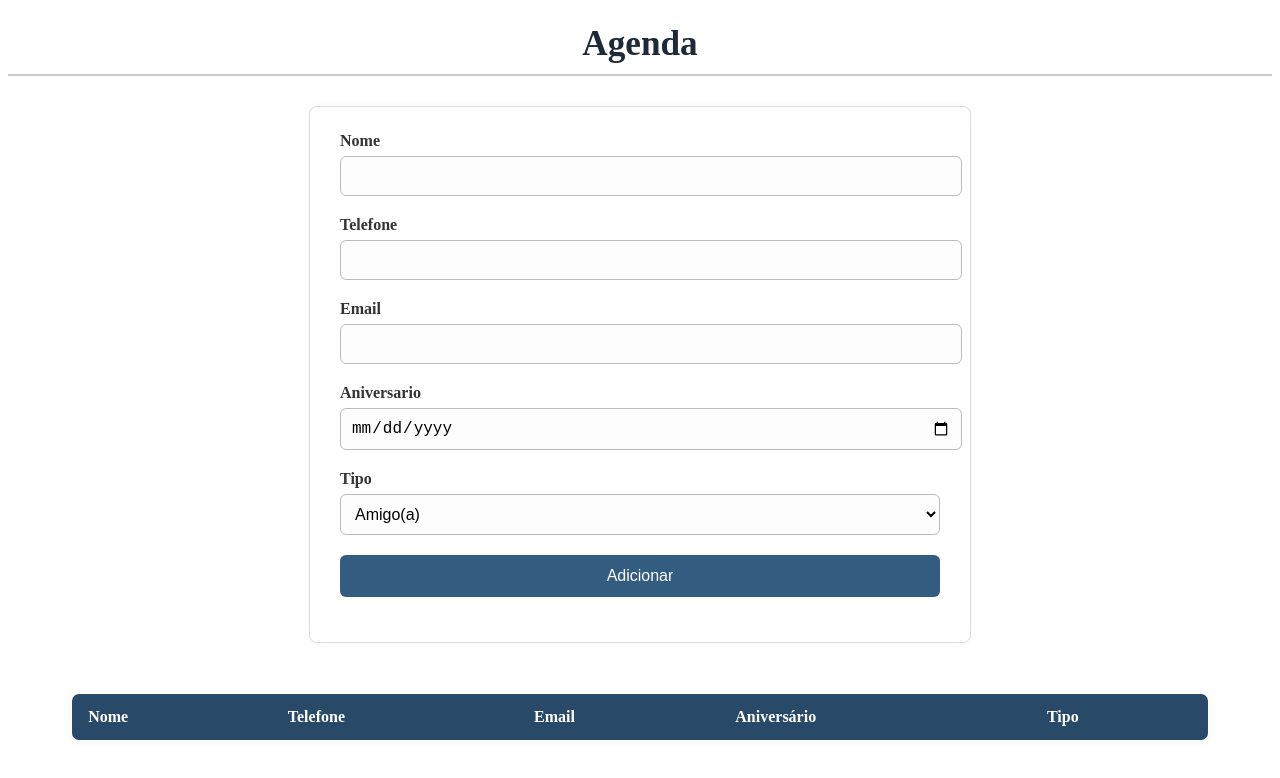
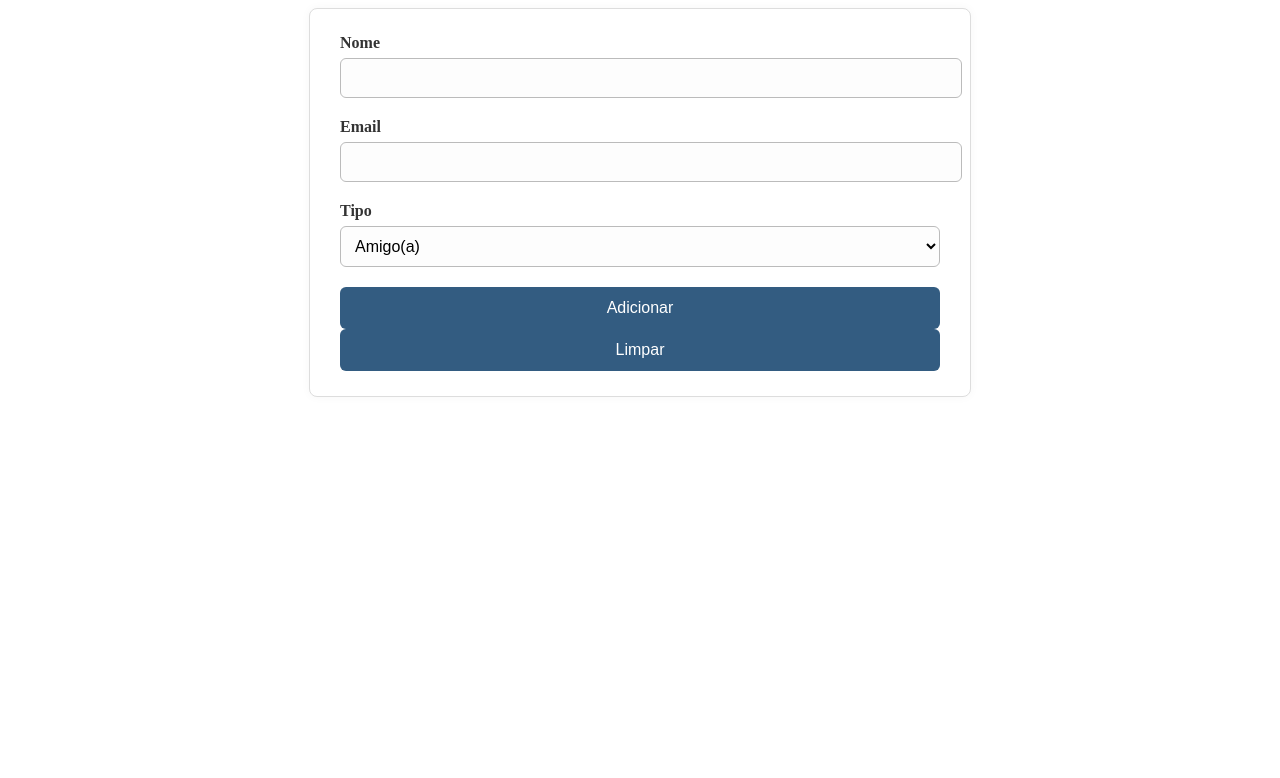
Before and after one commit to EvelynSamara050/agenda, an Angular app: page / in a window 1280 px wide. Shown: the top 778 px of the page. Built offline with nearby package versions, Linux system fonts and the light colour scheme.

Commit message:
alterações

```diff
--- a/src/app/adiciona-contato/adiciona-contato.html
+++ b/src/app/adiciona-contato/adiciona-contato.html
@@ -1,55 +1,31 @@
-<h1>Agenda</h1>
 
-<form>
+<form [formGroup]="formContato">
     <div>
         <label for="nome">Nome</label>
-        <input type="text" name="nome" id="nome" #nm>
+        <input type="text"
+              name="nome" id="nome"
+              formControlName="nome">
     </div>
-    <div>
-        <label for="tel">Telefone</label>
-        <input type="text" name="tel" id="tel" #tel>
-    </div>
-    <div>
+      <div>
         <label for="email">Email</label>
-        <input type="email" name="email" id="email" #email>
-    </div>
-    <div>
-        <label for="aniv">Aniversario</label>
-        <input type="date" name="aniv" id="aniv" #an>
+        <input type="email"
+              name="email" id="email"
+              formControlName="email">
     </div>
     <div>
         <label for="tipo">Tipo</label>
-        <select id="tipo" #tipo>
-            <option value="Amigo">Amigo(a)</option>
-            <option value="Familia">Familia</option>
-            <option value="Trabalho">Trabalho</option>
-            <option value="Outro">Outro</option>
+        <select name="nome" id="nome"
+                formControlName="tipo">
+            @for (t of tipos; track t) {
+                <option [value]="t">{{t}}</option>
+            }
         </select>
     </div>
-    <div>
-        <input type="button" value="Adicionar"
-            (click)="adicionar(nm.value, tel.value, email.value, an.value, tipo.value)">
-    </div>
+    <input type="button" value="Adicionar"
+           [disabled]="formContato.invalid"
+           (click)="adicionar()">
+
+            <input type="button" value="Limpar"
+           (click)="limparCampos
+           ()">
 </form>
-
-<!-- Tabela de contatos -->
-<table style="margin-top: 20px;">
-    <thead>
-        <tr>
-            <th>Nome</th>
-            <th>Telefone</th>
-            <th>Email</th>
-            <th>Aniversário</th>
-            <th>Tipo</th>
-        </tr>
-    </thead>
-    <tbody>
-        <tr *ngFor="let c of contatos">
-            <td>{{ c.nomeDoContato() }}</td>
-            <td>{{ c.telefoneDoContato() }}</td>
-            <td>{{ c.emailDoContato() }}</td>
-            <td>{{ c.aniversarioDoContato() | date:'dd/MM/yyyy' }}</td>
-            <td>{{ c.tipoDeContato() }}</td>
-        </tr>
-    </tbody>
-</table>
--- a/src/app/adiciona-contato/adiciona-contato.ts
+++ b/src/app/adiciona-contato/adiciona-contato.ts
@@ -1,23 +1,62 @@
 import { Component } from '@angular/core';
-import { Contato } from './contato';
+import { Contato, TipoContato } from './contato';
 import { CommonModule } from '@angular/common';
+import { FormBuilder, FormGroup,
+  ReactiveFormsModule, Validators } from '@angular/forms';
 
 @Component({
   selector: 'app-adiciona-contato',
-  imports: [CommonModule],
+  imports: [CommonModule, ReactiveFormsModule],
   templateUrl: './adiciona-contato.html',
-  styleUrl: './adiciona-contato.css'
+  styleUrls: ['./adiciona-contato.css'] // se tiver CSS
 })
 export class AdicionaContato {
   contatos: Contato[]
+  tipos: string[]
+  formContato: FormGroup
 
-  constructor() {
+  constructor(private fb: FormBuilder) {
+    //const telExp = new RegExp('^\(?\d{2}\)?\s?9\d{4}-?\d{4}s$')
+    this.formContato = this.fb.group({
+      nome: ['', [Validators.required, Validators.minLength(2)]],
+      email: ['', [Validators.required, Validators.email]],
+      tel: ['', [Validators.required]],
+      tipo: [TipoContato.AMIGO, [Validators.required]],
+    })
     this.contatos = []
+    this.tipos = Object.values(TipoContato)
   }
-  adicionar(nm: string, telefone: string, email: string, an: string, tipo: string,) {
-    let aniversario = new Date(an)
-    const c = new Contato(nm, telefone, email, aniversario, tipo,)
-    this.contatos.push(c)
 
+   adicionar() {
+     let dados = this.formContato.value
+     const novo = new Contato(dados.nome,
+       dados.email,
+       dados.tel,
+       this.getTipo(dados.tipo))
+     this.contatos.push(novo)
+     console.log(this.contatos)
+   }
+
+   limparCampos(){
+    this.formContato.reset({
+      nome:'',
+      email:'',
+      tipo: TipoContato.AMIGO
+    })
+   }
+   getTipo(txt: string): TipoContato
+   { if (txt === TipoContato.AMIGO)
+    { return TipoContato.AMIGO }
+   else if (txt === TipoContato.FAMILIA)
+     { return TipoContato.FAMILIA }
+   else if (txt === TipoContato.IFRN)
+    { return TipoContato.IFRN }
+   else if (txt === TipoContato.TRAB)
+    { return TipoContato.TRAB }
+   else if (txt === TipoContato.CONHECIDO)
+    { return TipoContato.CONHECIDO }
+   else if (txt === TipoContato.OUTRO)
+    { return TipoContato.OUTRO
+
+    } return TipoContato.OUTRO }
   }
-}
--- a/src/app/adiciona-contato/contato.ts
+++ b/src/app/adiciona-contato/contato.ts
@@ -1,59 +1,21 @@
-import { NgModel } from "@angular/forms"
+export enum TipoContato {
+    AMIGO = 'Amigo(a)',
+    FAMILIA = 'Família',
+    IFRN = 'IFRN',
+    TRAB = 'Trabalho',
+    CONHECIDO='Conhecido',
+    OUTRO = 'Outro'
+}
+export class Contato {
+  nome: string;
+  email: string;
+  tel: string;
+  tipo: TipoContato;
 
-export class Contato {
-  private nome: string
-  private telefone: string
-  private email: string
-  private aniversario: Date
-  private tipo: string
-
-  constructor(nm: string, tel: string, email: string, an: Date, tipo: string,) {
-    this.nome = nm
-    this.telefone = tel
-    this.email = email
-    this.aniversario = an
-    this.tipo = tipo
-
+  constructor(nome: string, email: string, tel: string, tipo: TipoContato) {
+    this.nome = nome;
+    this.email = email;
+    this.tel = tel;
+    this.tipo = tipo;
   }
-  // Métodos para acessar
-  nomeDoContato(): string {
-    return this.nome;
-  }
-
-  telefoneDoContato(): string {
-    return this.telefone;
-  }
-
-  emailDoContato(): string {
-    return this.email;
-  }
-
-  aniversarioDoContato(): Date {
-    return this.aniversario;
-  }
-
-  tipoDeContato(): string {
-    return this.tipo;
-  }
-
-  mudarNome(novoNome: string): void {
-    this.nome = novoNome;
-  }
-
-  mudarTelefone(novoTelefone: string): void {
-    this.telefone = novoTelefone;
-  }
-
-  mudarEmail(novoEmail: string): void {
-    this.email = novoEmail;
-  }
-
-  mudarAniversario(novoAniversario: Date): void {
-    this.aniversario = novoAniversario;
-  }
-
-  mudarTipo(novoTipo: string): void {
-    this.tipo = novoTipo;
-  }
-
 }
```
